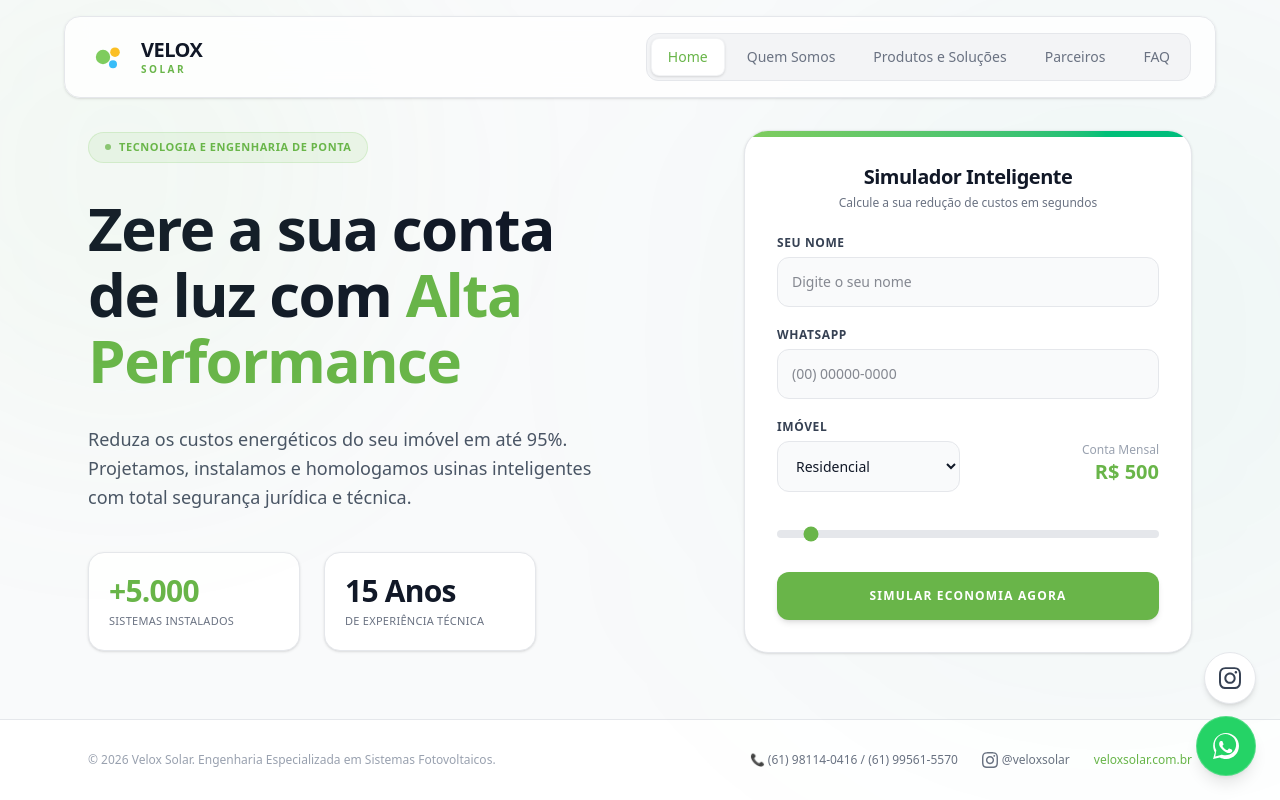
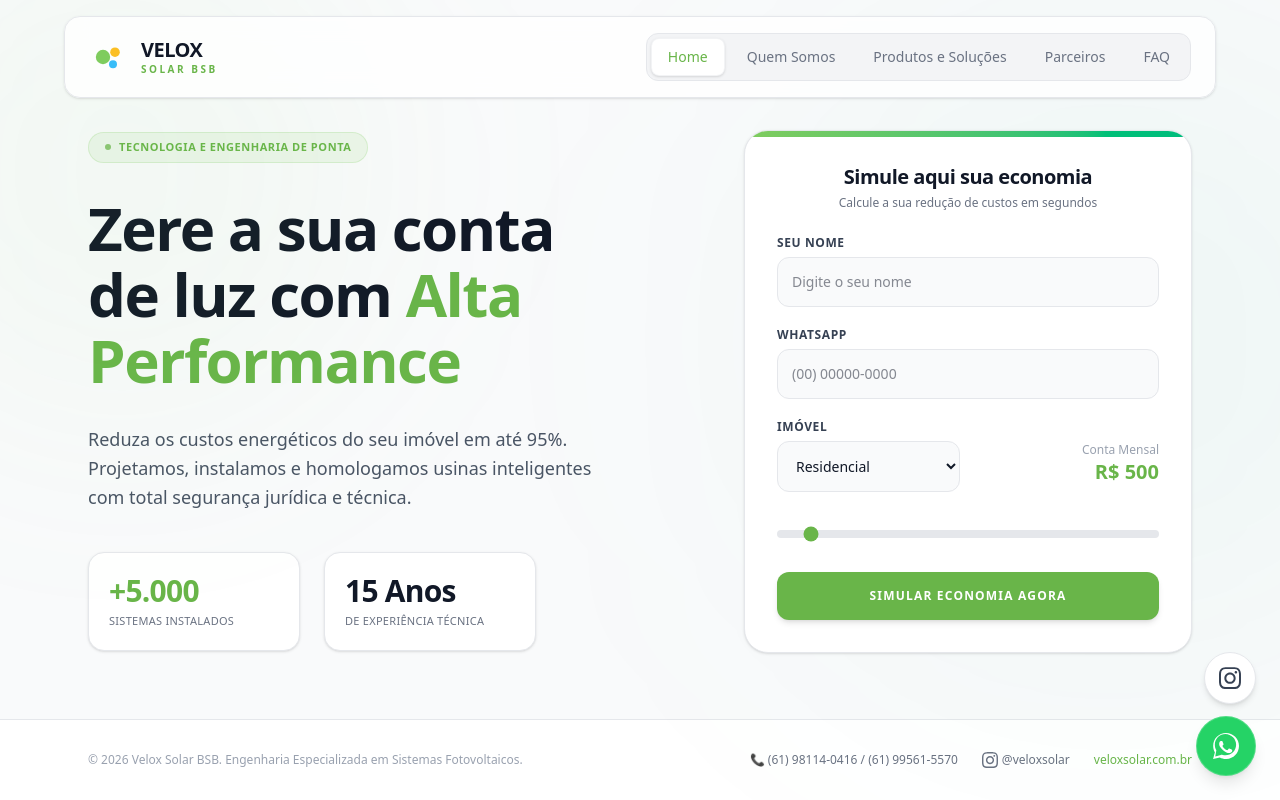
Before and after one commit to brittoana/velox-solar-site, a Next.js app: page / in a window 1280 px wide. Built offline with nearby package versions, Linux system fonts and the light colour scheme.

Commit message:
UI: Alterado titulo do simulador, alterado nome para Velox Solar BSB e adicionado fallback estrutural no card

```diff
--- a/src/app/page.js
+++ b/src/app/page.js
@@ -109,7 +109,7 @@ export default function Home() {
           </svg>
           <div className="flex flex-col">
             <span className="text-xl font-black tracking-tight leading-none text-[#111827]">VELOX</span>
-            <span className="text-[#69b549] font-bold text-[10px] tracking-[0.25em] leading-none mt-1">SOLAR</span>
+            <span className="text-[#69b549] font-bold text-[10px] tracking-[0.25em] leading-none mt-1">SOLAR BSB</span>
           </div>
         </div>
 
@@ -172,8 +172,9 @@ export default function Home() {
 
                 {!resultadoSimulacao ? (
                   <>
+                    {/* TÍTULO ATUALIZADO AQUI */}
                     <div className="text-center mb-6">
-                      <h3 className="text-xl font-bold text-[#111827] tracking-tight">Simulador Inteligente</h3>
+                      <h3 className="text-xl font-bold text-[#111827] tracking-tight">Simule aqui sua economia</h3>
                       <p className="text-gray-500 text-xs mt-1">Calcule a sua redução de custos em segundos</p>
                     </div>
 
@@ -284,7 +285,7 @@ export default function Home() {
               <div className="space-y-4 flex-grow">
                 <h2 className="text-3xl font-black text-[#111827] border-b pb-2 border-gray-200">Quem Somos</h2>
                 <p className="text-gray-600 text-lg leading-relaxed">
-                  A <strong>Velox Solar</strong> é uma empresa de engenharia e soluções em energia com <strong>15 anos de experiência</strong> de mercado. Atuamos com foco na transformação da matriz energética do país, convertendo custos operacionais em vantagens competitivas sustentáveis para empresas e residências.
+                  A <strong>Velox Solar BSB</strong> é uma empresa de engenharia e soluções em energia com <strong>15 anos de experiência</strong> de mercado. Atuamos com foco na transformação da matriz energética do país, convertendo custos operacionais em vantagens competitivas sustentáveis para empresas e residências.
                 </p>
                 <p className="text-gray-600 text-lg leading-relaxed">
                   Contamos com um <strong>departamento de engenharia próprio corporativo</strong>, encarregado de desenhar projetos sob medida com responsabilidade técnica integral (CREA) e conduzir o processo de homologação com agilidade regulatória.
@@ -293,7 +294,7 @@ export default function Home() {
 
               <div className="w-full md:w-80 bg-gray-50 p-6 rounded-2xl border border-gray-200 text-center space-y-4">
                 <div className="text-4xl text-[#69b549]">🛠️</div>
-                <h3 className="font-bold text-[#111827]">Equipe Técnica</h3>
+                <h3 className="font-bold text-[#111827]">Equipe Técnico</h3>
                 <p className="text-xs text-gray-500">Instalação executada por especialistas dedicados dentro das normas rígidas de segurança.</p>
               </div>
             </div>
@@ -321,10 +322,11 @@ export default function Home() {
                   d: 'Desenvolvimento e fixação de painéis fotovoltaicos Tier 1 em telhados e coberturas para autogeração contínua e redução de custos em até 95%.'
                 },
                 {
-                  // 🚜 Foto limpa e funcional do Agronegócio
+                  /* 🚜 CARD DO AGRONEGÓCIO COM BLINDAGEM CONTRA ERRO DE REDE */
                   img: "https://images.pexels.com/photos/9799593/pexels-photo-9799593.jpeg?auto=compress&cs=tinysrgb&w=600",
                   t: '🚜 Agronegócios',
-                  d: 'Autonomia completa no campo com painéis dimensionados para bombardeamento solar, irrigação contínua e suporte integral ao produtor rural.'
+                  d: 'Autonomia completa no campo com painéis dimensionados para bombardeamento solar, irrigação contínua e suporte integral ao produtor rural.',
+                  isAgro: true
                 },
                 {
                   img: "https://images.unsplash.com/photo-1563720223185-11003d516935?auto=format&fit=crop&w=600&q=80",
@@ -343,8 +345,21 @@ export default function Home() {
                 }
               ].map((prod, idx) => (
                 <div key={idx} className="bg-white rounded-2xl overflow-hidden border border-gray-200 hover:border-[#69b549]/50 transition-all duration-300 hover:-translate-y-2 group shadow-sm">
-                  <div className="h-48 w-full bg-gray-100 relative overflow-hidden">
-                    <img src={prod.img} alt={prod.t} className="w-full h-full object-cover transition-transform duration-500 group-hover:scale-105" />
+                  <div className="h-48 w-full bg-gray-100 relative overflow-hidden flex items-center justify-center">
+
+                    {/* Renderização condicional com fallback geométrico elegante */}
+                    {prod.isAgro ? (
+                      <div className="w-full h-full relative bg-gradient-to-br from-emerald-800 to-emerald-950 flex flex-col items-center justify-center text-center p-4 select-none">
+                        <div className="absolute inset-0 bg-[radial-gradient(#7fcc5e_1px,transparent_1px)] [background-size:16px_16px] opacity-20"></div>
+                        <span className="text-4xl mb-2 drop-shadow-sm">🚜</span>
+                        <span className="text-white text-xs font-black tracking-widest uppercase bg-black/30 px-3 py-1 rounded-full border border-white/10 backdrop-blur-sm">
+                          Usinas Rurais
+                        </span>
+                      </div>
+                    ) : (
+                      <img src={prod.img} alt={prod.t} className="w-full h-full object-cover transition-transform duration-500 group-hover:scale-105" />
+                    )}
+
                   </div>
                   <div className="p-6 space-y-3">
                     <h3 className="font-bold text-[#111827] text-lg group-hover:text-[#69b549] transition-colors">{prod.t}</h3>
@@ -410,7 +425,7 @@ export default function Home() {
       {/* FOOTER CORPORATIVO PREMIUM MINIMALISTA COM LINKS OFICIAIS */}
       <footer className="w-full bg-white py-8 border-t border-gray-200">
         <div className="max-w-6xl mx-auto px-6 flex flex-col md:flex-row justify-between items-center gap-6 text-xs text-gray-400">
-          <p>&copy; 2026 Velox Solar. Engenharia Especializada em Sistemas Fotovoltaicos.</p>
+          <p>&copy; 2026 Velox Solar BSB. Engenharia Especializada em Sistemas Fotovoltaicos.</p>
           <div className="flex flex-wrap justify-center gap-6 font-medium text-gray-500">
             <span className="hover:text-[#69b549] transition-colors">📞 (61) 98114-0416 / (61) 99561-5570</span>
             <a href="https://instagram.com/veloxsolar" target="_blank" rel="noopener noreferrer" className="hover:text-[#E1306C] transition-colors flex items-center gap-1">
```
